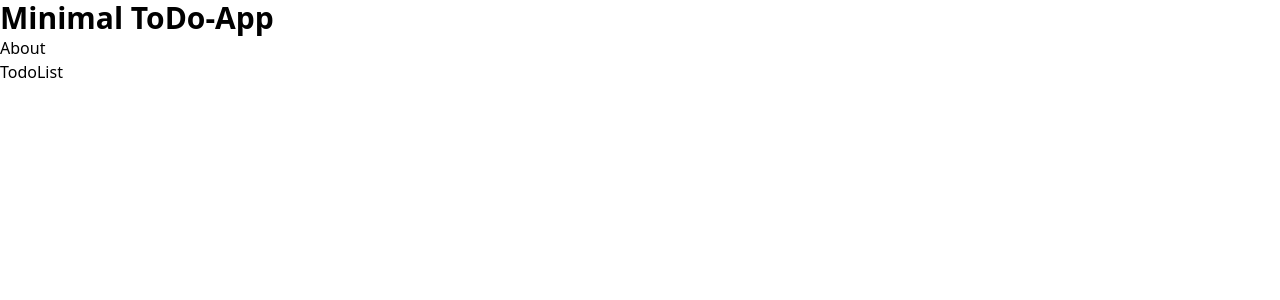
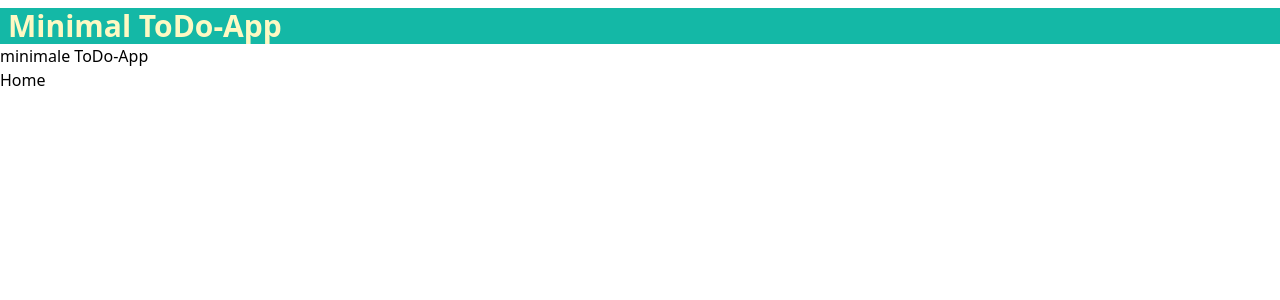
Before and after one commit to sengsei/spring-boot-react-bundle, a React (Create React App) app in the folder frontend/: page /about in a window 1280 px wide. Shown: the top 300 px of the page. Built offline with nearby package versions, Linux system fonts and the light colour scheme; no server answers.

Commit message:
playing with tailwind part 2

```diff
--- a/frontend/src/components/About.tsx
+++ b/frontend/src/components/About.tsx
@@ -4,8 +4,8 @@ export default function About(){
 
     return(
         <div>
-         <div>About</div>
-            <Link to={'/'}>TodoList</Link>
+         <div>minimale ToDo-App</div>
+            <Link to={'/'}>Home</Link>
         </div>
 )
 }
--- a/frontend/src/components/Header.tsx
+++ b/frontend/src/components/Header.tsx
@@ -3,8 +3,8 @@
 export default function Header() {
 
     return(
-        <div>
-            <h1 className="text-3xl font-bold">Minimal ToDo-App</h1>
+        <div className={'bg-teal-500'}>
+            <h1 className="text-3xl font-bold ml-2 mt-2 text-yellow-100">Minimal ToDo-App</h1>
         </div>
 
     )
--- a/frontend/src/components/TodoForm.tsx
+++ b/frontend/src/components/TodoForm.tsx
@@ -53,7 +53,7 @@ export default function TodoForm(props: TodoFormProps){
             <div> <Link to={`About`}>About</Link></div>
             <input className={'border-2 rounded border-black'} type="text" placeholder={t('title')} value={title} onChange={ev => setTitle(ev.target.value)} />
             <input className={"border-2 rounded border-black"} type="text" placeholder={t('text')} value={text} onChange={ev => setText(ev.target.value)} />
-            {addErrorMessage ? <h1>{addErrorMessage}</h1> : <button onClick={addTask} className={"bg-slate-200"}>{t('send')}</button> }
+            {addErrorMessage ? <h1>{addErrorMessage}</h1> : <button onClick={addTask} data-testid={'add-task-new'} className={"bg-slate-200"}>{t('send')}</button> }
         </div>
     )
 }
--- a/frontend/src/components/TodoItem.tsx
+++ b/frontend/src/components/TodoItem.tsx
@@ -49,8 +49,8 @@ const TodoItem = (props: TodoItemProps ) => {
     return (
         <div >
             {toggleErrorMessage ? <h1>{toggleErrorMessage}</h1> : ''}
-            <div className={props.todo.state === State.Done ? 'selected': ''}
-                 onClick={toggle}>{props.todo.title} - {props.todo.text}</div>
+            <div data-testid={'toggleMessage'} className={props.todo.state === State.Done ? 'selected': ''}
+                  onClick={toggle}>{props.todo.title} - {props.todo.text}</div>
             <button className={'bg-slate-200'} onClick={deleteTodo}>{t('delete')}</button>
         </div>
     )
--- a/frontend/src/components/TodoList.tsx
+++ b/frontend/src/components/TodoList.tsx
@@ -55,11 +55,11 @@ export default function TodoList() {
                 }
 
             </div>
-            <div>
+            <div className={'bg-yellow-100 w-1/2 '}>
                 {
                     errorMessage ? <h1>{errorMessage}</h1>
                         :
-                    todos.map((todo) => <div key={todo.id} data-testid={'add-task'}><TodoItem todo={todo} onTodoDeletion={fetchAll} onTodoChange={setTodos} /></div>)}
+                    todos.map((todo) => <div  key={todo.id} data-testid={'add-task'}><TodoItem todo={todo} onTodoDeletion={fetchAll} onTodoChange={setTodos} /></div>)}
             </div>
         </div>
     )
```
Also changed, not shown: 1 other file (tests, documents, lock files or other folders).
